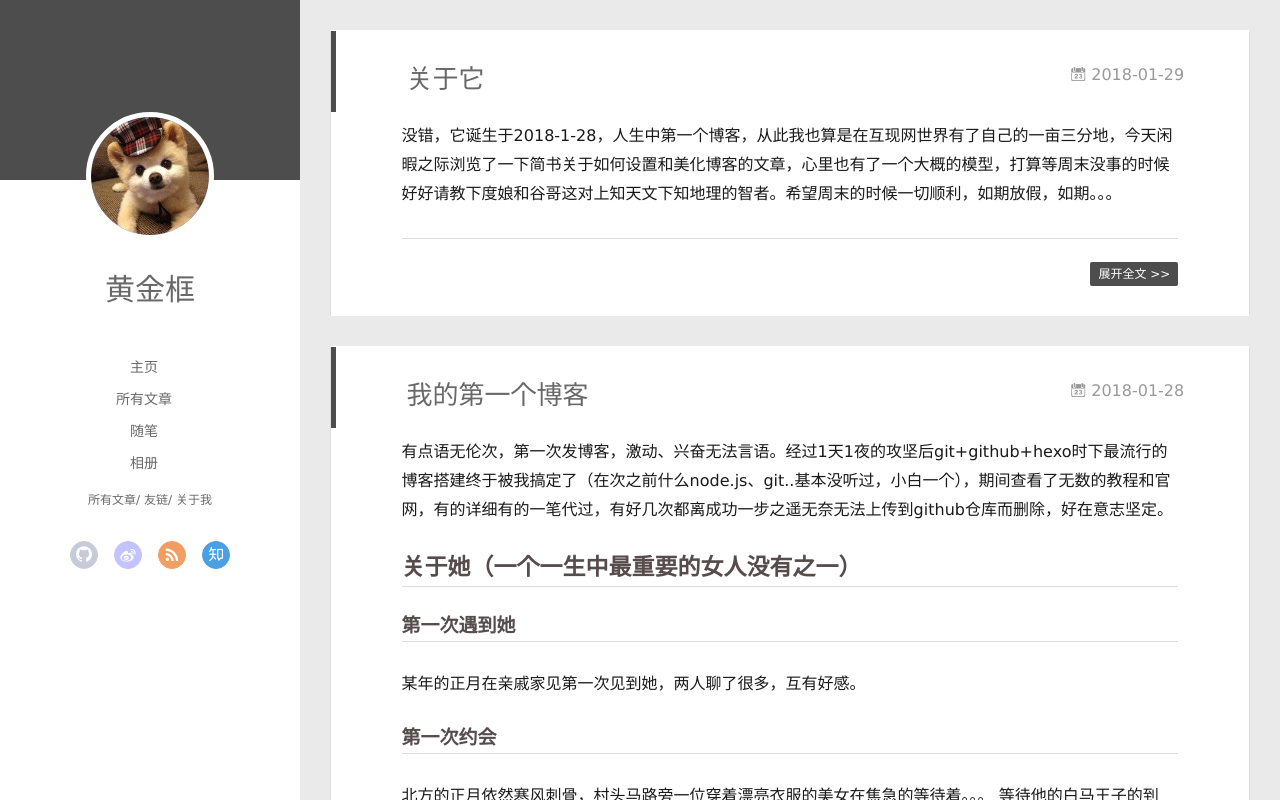
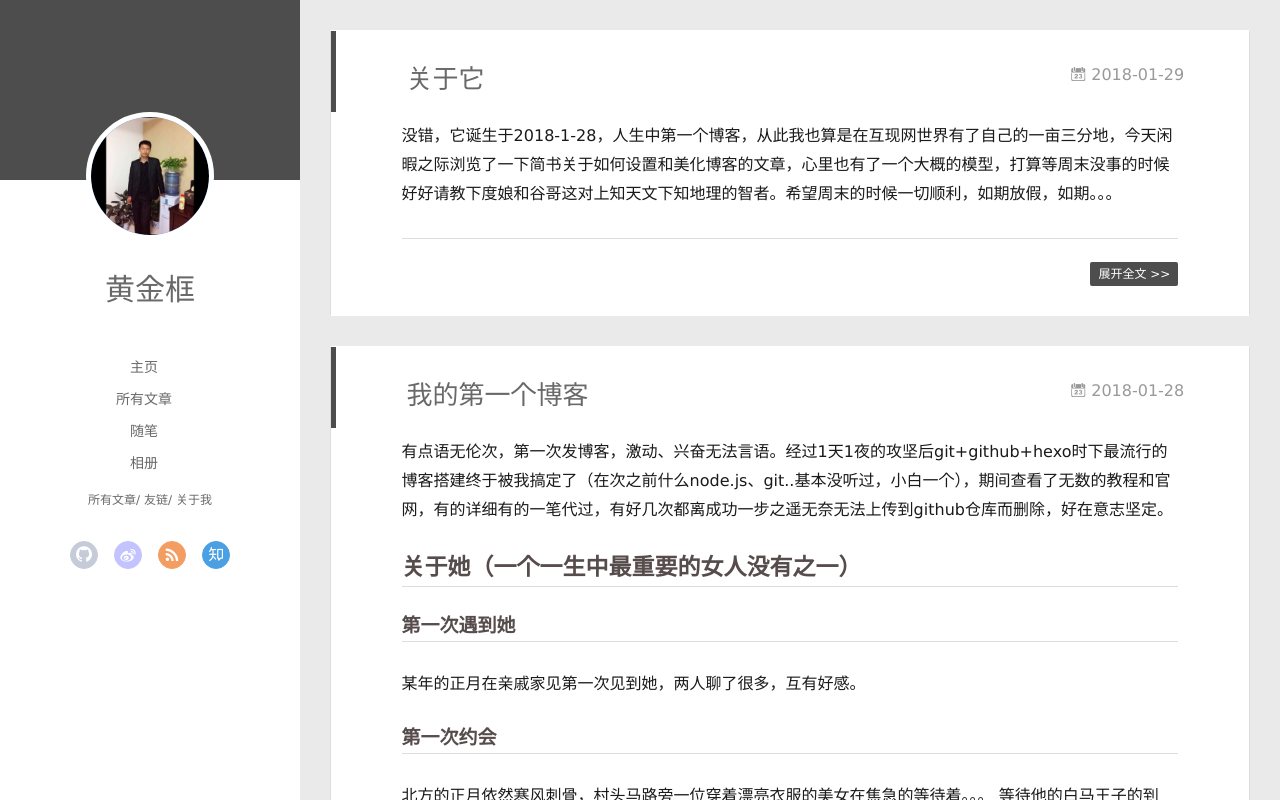
Before and after one commit to hjk002/hjk002.github.io, a plain HTML site: page index.html in a window 1280 px wide. Drawn offline with Linux system fonts and the light colour scheme.

Commit message:
Site updated: 2018-01-30 13:16:05

```diff
--- a/index.html
+++ b/index.html
@@ -40,7 +40,7 @@
 <div class="intrude-less">
 	<header id="header" class="inner">
 		<a href="" class="profilepic">
-			<img src="img/touxiang.jpg" class="js-avatar show">
+			<img src="img/wo.jpg" class="js-avatar show">
 		</a>
 		<hgroup>
 		  <h1 class="header-author"><a href="">黄金框</a></h1>
@@ -102,7 +102,7 @@
 	<div class="intrude-less">
 		<header id="header" class="inner">
 			<div class="profilepic">
-				<img src="img/touxiang.jpg" class="js-avatar">
+				<img src="img/wo.jpg" class="js-avatar">
 			</div>
 			<hgroup>
 			  <h1 class="header-author js-header-author">黄金框</h1>
```
Also changed, not shown: 2018/01/28/关于我/index.html (+2 -2 lines), 2018/01/29/关于它/index.html (+2 -2 lines), archives/2018/01/index.html (+2 -2 lines), archives/2018/index.html (+2 -2 lines), archives/index.html (+2 -2 lines), img/wo.jpg (added).
